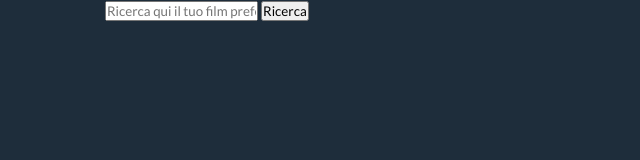
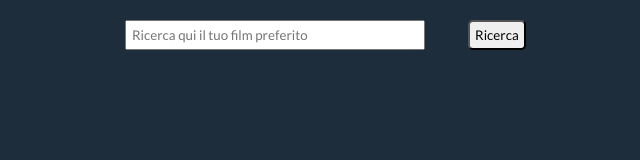
Before and after one commit to romina-trazzi/vue-boolflix, a plain HTML site: page milestone 1/index.html in a window 1280 px wide. Shown: the whole page, without its empty margins (0-640 px from the left). Drawn offline with nearby package versions, Linux system fonts and the light colour scheme.

Commit message:
Commit popolamento array milestone 1 grezzo
Dati in arrivo dal database ma visualizzati ancora in modo imperfetto

```diff
--- a/milestone 1/assets/css/style.css
+++ b/milestone 1/assets/css/style.css
@@ -15,3 +15,16 @@ body {
     height: 100%;
     margin: 0 auto;
 }
+
+input {
+    width: 300px;
+}
+
+button {
+    border-radius: 5px;
+}
+
+input, button {
+    margin: 20px;
+    padding: 5px;
+}
--- a/milestone 1/assets/js/main.js
+++ b/milestone 1/assets/js/main.js
@@ -1,5 +1,12 @@
 
-
+/* Milestone 1:
+Creare un layout base con una searchbar (una input e un button) in cui possiamo scrivere completamente o parzialmente il nome di un film.
+Possiamo, cliccando il bottone, cercare sull’API tutti i film che contengono ciò che ha scritto l’utente.
+Vogliamo dopo la risposta dell’API visualizzare a schermo i seguenti valori per ogni film trovato:
+1. Titolo
+2. Titolo Originale
+3. Lingua
+4. Voto */
 
 let app = new Vue ({
     el: "#app",
@@ -9,15 +16,15 @@ let app = new Vue ({
     },
 
     methods: {
-        onClickButton: function(find) {
-            axios.get("https://api.themoviedb.org/3/search/movie?api_key=e711a9a7f93bd4ad57163f1845d0059f&query=userRequest")
+        onClickButton: function() {
+            axios.get(`https://api.themoviedb.org/3/search/movie?api_key=e711a9a7f93bd4ad57163f1845d0059f&language=itIT&query=${this.userRequest}&include_adult=false`)
             .then(response => {
                 // console.log(response);
                 this.movies = response.data.results;
                 console.log(this.movies);
             })
             .catch(error => {
-                console.log("Error: " + error) // gestiamo l'errore
+                console.log("Error: " + error)
             })
         }
 
--- a/milestone 1/index.html
+++ b/milestone 1/index.html
@@ -22,8 +22,8 @@
 
     </head>
     <body>
-        <div class="container">
-            <div id="app">
+        <div id="app">
+            <div class="container">
                 <div class="searchbar">
                     <input type="text" placeholder="Ricerca qui il tuo film preferito" v-model="userRequest">
                     <button v-on:click="onClickButton">Ricerca</button>
```
